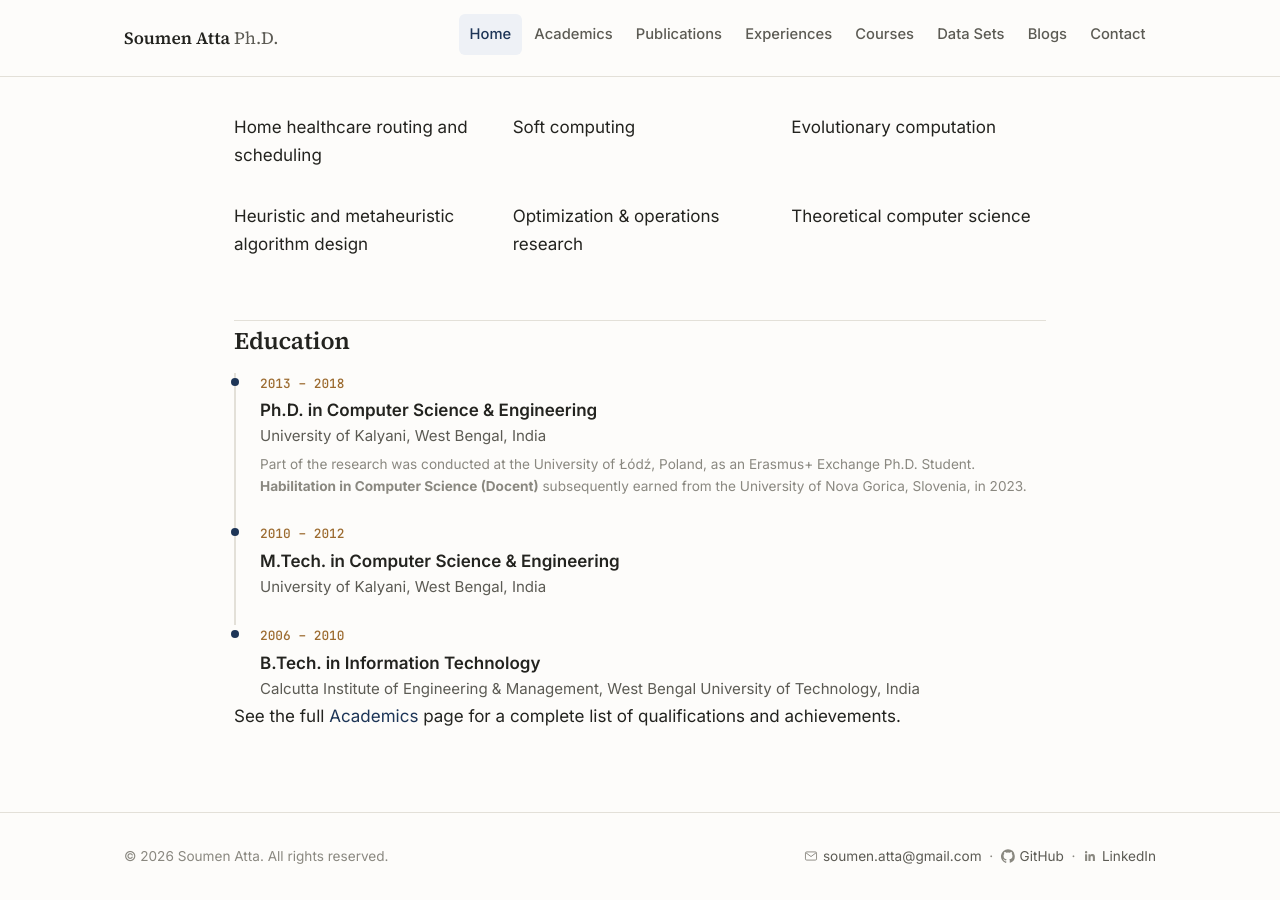
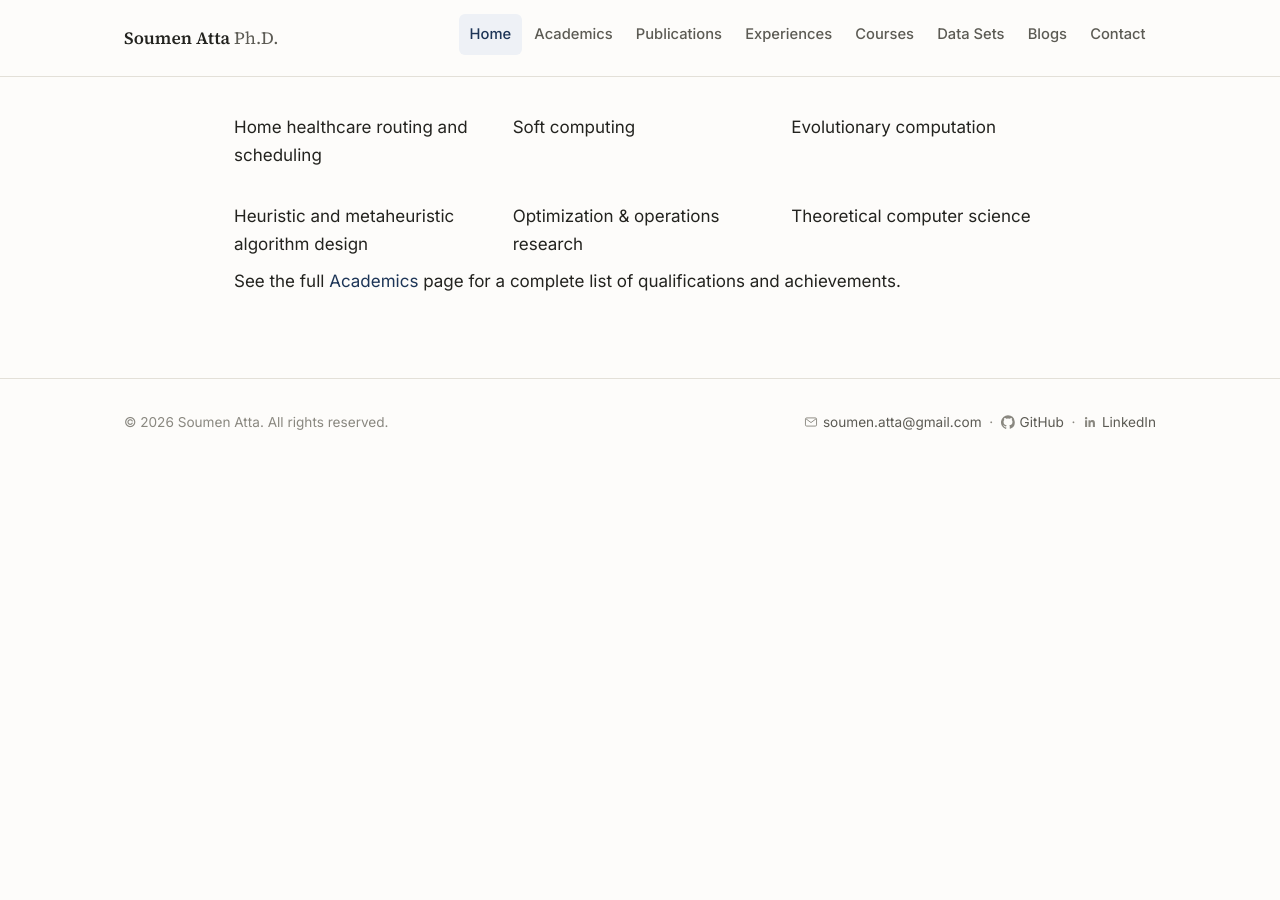
Before and after one commit to SoumenAtta/soumenatta.github.io, a Jekyll site: the page built from index.md, in a window 1280 px wide and 900 px high, scrolled down 832 px. Built offline with Jekyll 4.4.1, drawn with Linux system fonts in a browser that asks for light colours; after the commit the page ends 1298 px from its top, so only the background shows below that.

Commit message:
Remove duplicate Education section from homepage
Already covered in full on the Academics page.

Co-Authored-By: Claude Sonnet 5 <noreply@anthropic.com>

```diff
--- a/index.md
+++ b/index.md
@@ -33,25 +33,4 @@ He is currently a **<a href="https://www.jyu.fi/en/people/soumen-atta" target="_
   <li>Theoretical computer science</li>
 </ul>
 
-## Education
-
-<ul class="timeline">
-  <li>
-    <div class="timeline__dates">2013 – 2018</div>
-    <div class="timeline__role">Ph.D. in Computer Science &amp; Engineering</div>
-    <div class="timeline__place">University of Kalyani, West Bengal, India</div>
-    <div class="timeline__note">Part of the research was conducted at the University of Łódź, Poland, as an Erasmus+ Exchange Ph.D. Student. <strong>Habilitation in Computer Science (Docent)</strong> subsequently earned from the University of Nova Gorica, Slovenia, in 2023.</div>
-  </li>
-  <li>
-    <div class="timeline__dates">2010 – 2012</div>
-    <div class="timeline__role">M.Tech. in Computer Science &amp; Engineering</div>
-    <div class="timeline__place">University of Kalyani, West Bengal, India</div>
-  </li>
-  <li>
-    <div class="timeline__dates">2006 – 2010</div>
-    <div class="timeline__role">B.Tech. in Information Technology</div>
-    <div class="timeline__place">Calcutta Institute of Engineering &amp; Management, West Bengal University of Technology, India</div>
-  </li>
-</ul>
-
 See the full [Academics](/academics) page for a complete list of qualifications and achievements.
```
